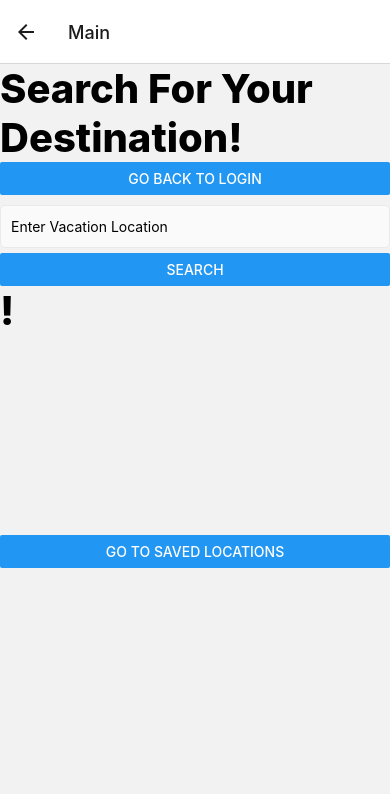
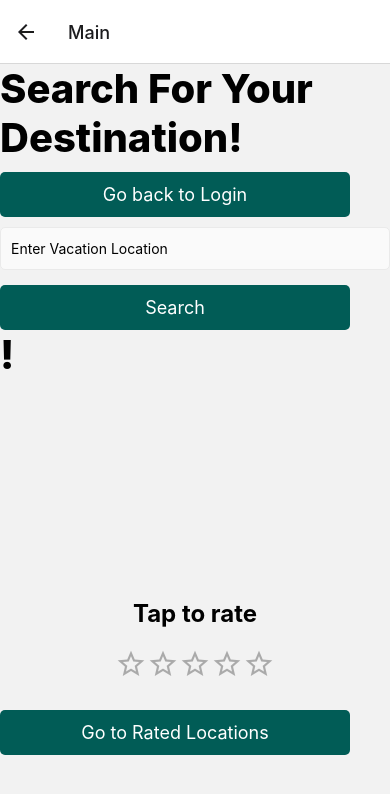
Before and after one commit to TRshaqOat/travelapprepo, a React Native app in the folder travel-app/: screen /Main in a window 390 px wide. Shown: the top 794 px of the page. Built offline with nearby package versions, Linux system fonts and the light colour scheme.

Commit message:
starrating

```diff
--- a/travel-app/App.js
+++ b/travel-app/App.js
@@ -14,7 +14,7 @@ export default function App() {
       <Stack.Navigator initialRouteName="Home">
         <Stack.Screen name="Login" component={LoginScreen} />
         <Stack.Screen name="Main" component={MainScreen} />
-        <Stack.Screen name="Saved" component={SavedScreen} />
+        <Stack.Screen name="Rated" component={SavedScreen} />
       </Stack.Navigator>
     </NavigationContainer>
   );
--- a/travel-app/Screens/MainScreen.js
+++ b/travel-app/Screens/MainScreen.js
@@ -1,14 +1,23 @@
 import React, { useState } from "react";
 import axios from "axios";
-import { View, Text, Button, Image } from "react-native";
+import {
+  View,
+  Text,
+  Image,
+  TouchableOpacity,
+  SafeAreaView,
+} from "react-native";
+import { Button, SocialIcon } from "react-native-elements";
 import { TextInput } from "react-native-gesture-handler";
 import styles from "./style";
 import Carousel from "../Components/Carousel";
+import { MaterialIcons } from "@expo/vector-icons";
 
 const MainScreen = ({ navigation }) => {
   const [search, setsearch] = useState("");
   const [data, setData] = useState({});
   const [url, setURL] = useState({});
+  const [starRating, setStarRating] = useState(null);
   const imagesArray = [];
 
   const [weatherData, setWeatherData] = useState(null);
@@ -79,6 +88,7 @@ const MainScreen = ({ navigation }) => {
         <Text style={styles.logoText}>Search For Your Destination!</Text>
       </Text>
       <Button
+        buttonStyle={styles.mainButtons}
         title="Go back to Login"
         onPress={() => navigation.navigate("Login")}
       />
@@ -102,10 +112,69 @@ const MainScreen = ({ navigation }) => {
       </Text>
       <Image source={{ uri: url }} style={{ width: 200, height: 200 }} />
       <Carousel data={imagesArray} />
+
+      <SafeAreaView style={{ flex: 1 }}>
+        <View style={styles.container}>
+          <Text style={styles.heading}>
+            {starRating ? `${starRating}*` : "Tap to rate"}
+          </Text>
+          <View style={styles.stars}>
+            <TouchableOpacity onPress={() => setStarRating(1)}>
+              <MaterialIcons
+                name={starRating >= 1 ? "star" : "star-border"}
+                size={32}
+                style={
+                  starRating >= 1 ? styles.starSelected : styles.starUnselected
+                }
+              />
+            </TouchableOpacity>
+            <TouchableOpacity onPress={() => setStarRating(2)}>
+              <MaterialIcons
+                name={starRating >= 2 ? "star" : "star-border"}
+                size={32}
+                style={
+                  starRating >= 2 ? styles.starSelected : styles.starUnselected
+                }
+              />
+            </TouchableOpacity>
+            <TouchableOpacity onPress={() => setStarRating(3)}>
+              <MaterialIcons
+                name={starRating >= 3 ? "star" : "star-border"}
+                size={32}
+                style={
+                  starRating >= 3 ? styles.starSelected : styles.starUnselected
+                }
+              />
+            </TouchableOpacity>
+            <TouchableOpacity onPress={() => setStarRating(4)}>
+              <MaterialIcons
+                name={starRating >= 4 ? "star" : "star-border"}
+                size={32}
+                style={
+                  starRating >= 4 ? styles.starSelected : styles.starUnselected
+                }
+              />
+            </TouchableOpacity>
+            <TouchableOpacity onPress={() => setStarRating(5)}>
+              <MaterialIcons
+                name={starRating >= 5 ? "star" : "star-border"}
+                size={32}
+                style={
+                  starRating >= 5 ? styles.starSelected : styles.starUnselected
+                }
+              />
+            </TouchableOpacity>
+          </View>
+        </View>
+      </SafeAreaView>
       <Button
-        title="Go to Saved Locations"
+        buttonStyle={styles.mainButtons}
+        title="Go to Rated Locations"
         onPress={() => {
-          navigation.navigate("Saved");
+          navigation.navigate("Rated", {
+            ratingNum: starRating,
+            location: search,
+          });
         }}
       />
     </View>
--- a/travel-app/Screens/SavedScreen.js
+++ b/travel-app/Screens/SavedScreen.js
@@ -2,18 +2,15 @@ import React, { useState } from "react";
 import { View, Text, Button, Image } from "react-native";
 import styles from "./style";
 
-const SavedScreen = ({ navigation }) => {
-  const [search, setsearch] = useState("");
-  const [data, setData] = useState({});
-  const [url, setURL] = useState({});
+const SavedScreen = ({ route, navigation }) => {
+  const { ratingNum, location } = route.params;
   const imagesArray = [];
 
-  const [weatherData, setWeatherData] = useState(null);
-  const [images, setimages] = useState({});
-
   return (
-    <View>
-      <Text>hello</Text>
+    <View style={{ flex: 1, alignItems: "center", justifyContent: "center" }}>
+      <Text>Details Screen</Text>
+      <Text>itemId: {JSON.stringify(ratingNum)}</Text>
+      <Text>otherParam: {JSON.stringify(location)}</Text>
     </View>
   );
 };
--- a/travel-app/Screens/style.js
+++ b/travel-app/Screens/style.js
@@ -6,6 +6,7 @@ const styles = StyleSheet.create({
   containerView: {
     flex: 1,
     alignItems: "center",
+    justifyContent: "center",
   },
   loginScreenContainer: {
     flex: 1,
@@ -47,5 +48,35 @@ const styles = StyleSheet.create({
     marginTop: 60,
     marginBottom: 100,
   },
+  container: {
+    flex: 1,
+    alignItems: "center",
+    justifyContent: "center",
+    padding: 20,
+  },
+  heading: {
+    fontSize: 24,
+    alignItems: "center",
+    fontWeight: "bold",
+    marginBottom: 20,
+  },
+  stars: {
+    display: "flex",
+    flexDirection: "row",
+  },
+  starUnselected: {
+    color: "#aaa",
+  },
+  starSelected: {
+    color: "#ffb300",
+  },
+  mainButtons: {
+    backgroundColor: "#015c56",
+    borderRadius: 5,
+    height: 45,
+    marginTop: 10,
+    width: 350,
+    alignItems: "center",
+  },
 });
 export default styles;
```
